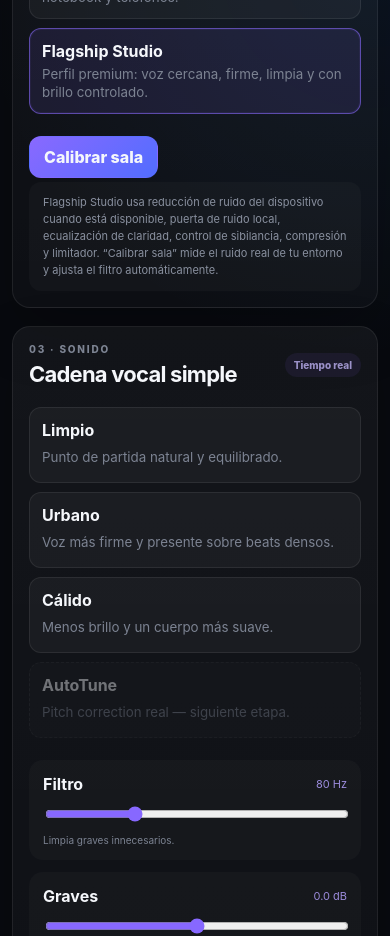
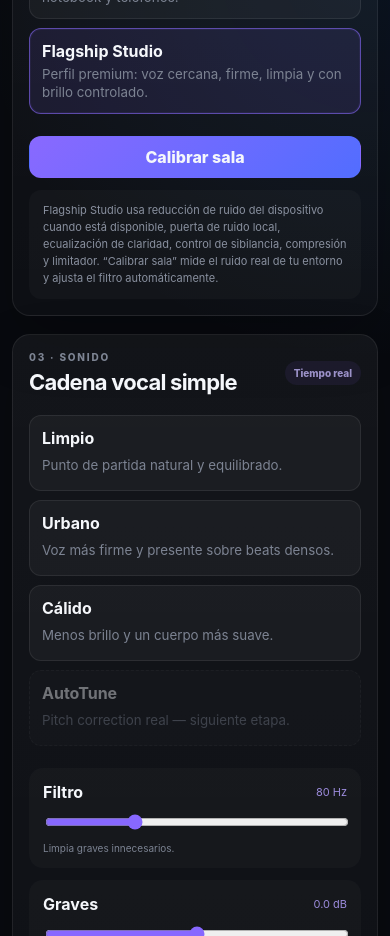
Before and after one commit to ZKYONA/Zk_Music, a React (Vite) app: page / in a window 390 px wide. Shown: the part 1320-2256 px from the top of the page. Built offline with nearby package versions, Linux system fonts and the light colour scheme.

Commit message:
style: add room calibration layout

```diff
--- a/src/styles.css
+++ b/src/styles.css
@@ -510,3 +510,25 @@
   font-size: 11px;
   line-height: 1.55;
 }
+
+
+.quality-actions {
+  display: grid;
+  grid-template-columns: auto minmax(0, 1fr);
+  gap: 12px;
+  align-items: center;
+}
+
+.quality-actions .quality-note {
+  margin: 0;
+}
+
+@media (max-width: 640px) {
+  .quality-actions {
+    grid-template-columns: 1fr;
+  }
+
+  .quality-actions .primary-button {
+    width: 100%;
+  }
+}
```
